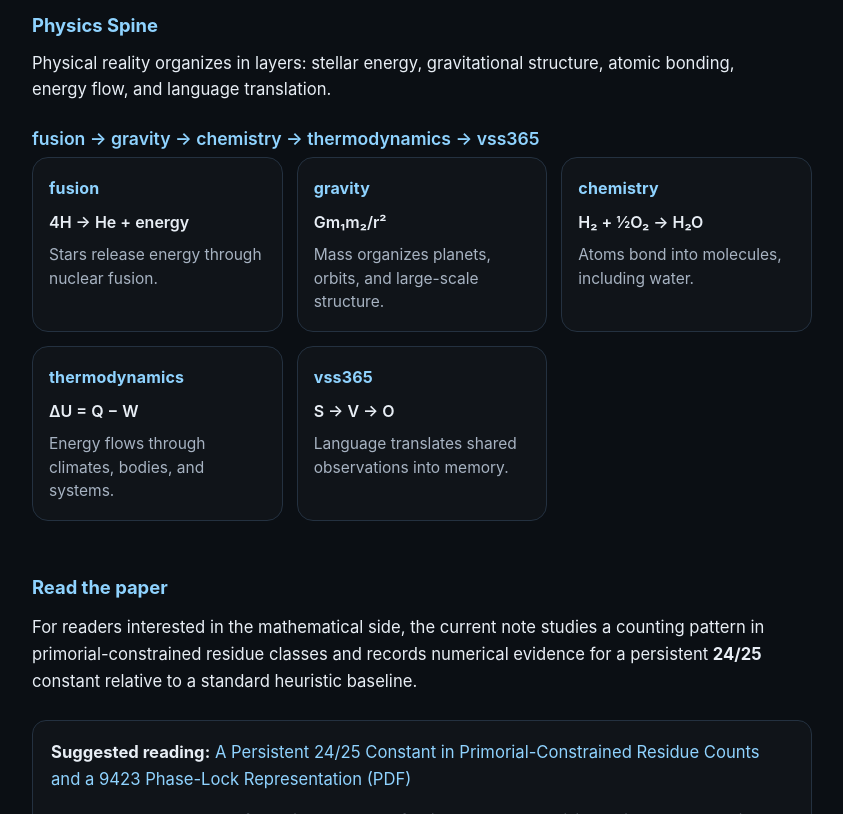
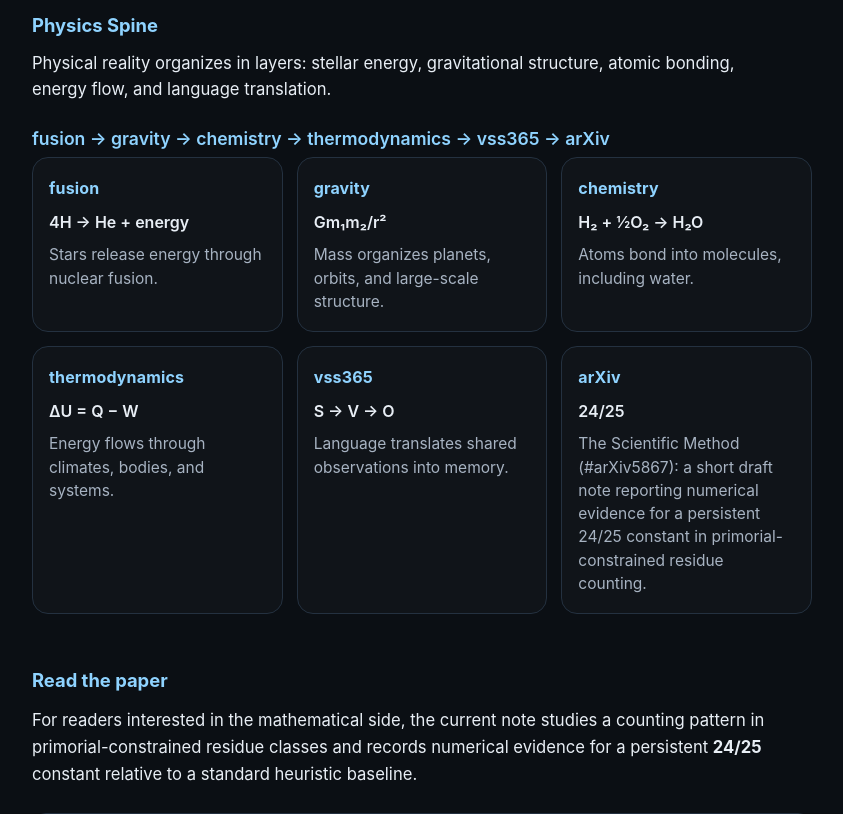
Before and after one commit to thinkthoughts/antiviolent-intelligence, a plain HTML site: page antiviolentintelligence.ai/index.html in a window 1280 px wide. Shown: the part 620-1434 px from the top of the page, without its empty margins (218-1061 px from the left). Drawn offline with Linux system fonts and the light colour scheme.

Commit message:
Update index.html

```diff
--- a/antiviolentintelligence.ai/index.html
+++ b/antiviolentintelligence.ai/index.html
@@ -40,7 +40,7 @@
     Physical reality organizes in layers: stellar energy, gravitational structure,
     atomic bonding, energy flow, and language translation.
   </p>
-<p class="math">fusion → gravity → chemistry → thermodynamics → vss365</p>
+<p class="math">fusion → gravity → chemistry → thermodynamics → vss365 → arXiv</p>
   <div class="spine-grid">
     <a class="spine-card" href="/fusion">
       <div class="spine-label">fusion</div>
@@ -71,6 +71,16 @@
       <div class="spine-symbol">S → V → O</div>
       <div class="spine-text">Language translates shared observations into memory.</div>
     </a>
+
+    <a class="spine-card" href="/9423-invariantV2.pdf">
+  <div class="spine-label">arXiv</div>
+  <div class="spine-symbol">24/25</div>
+  <div class="spine-text">
+    The Scientific Method (#arXiv5867): a short draft note reporting
+    numerical evidence for a persistent 24/25 constant in
+    primorial-constrained residue counting.
+  </div>
+</a>
   </div>
 </section>
 
```
